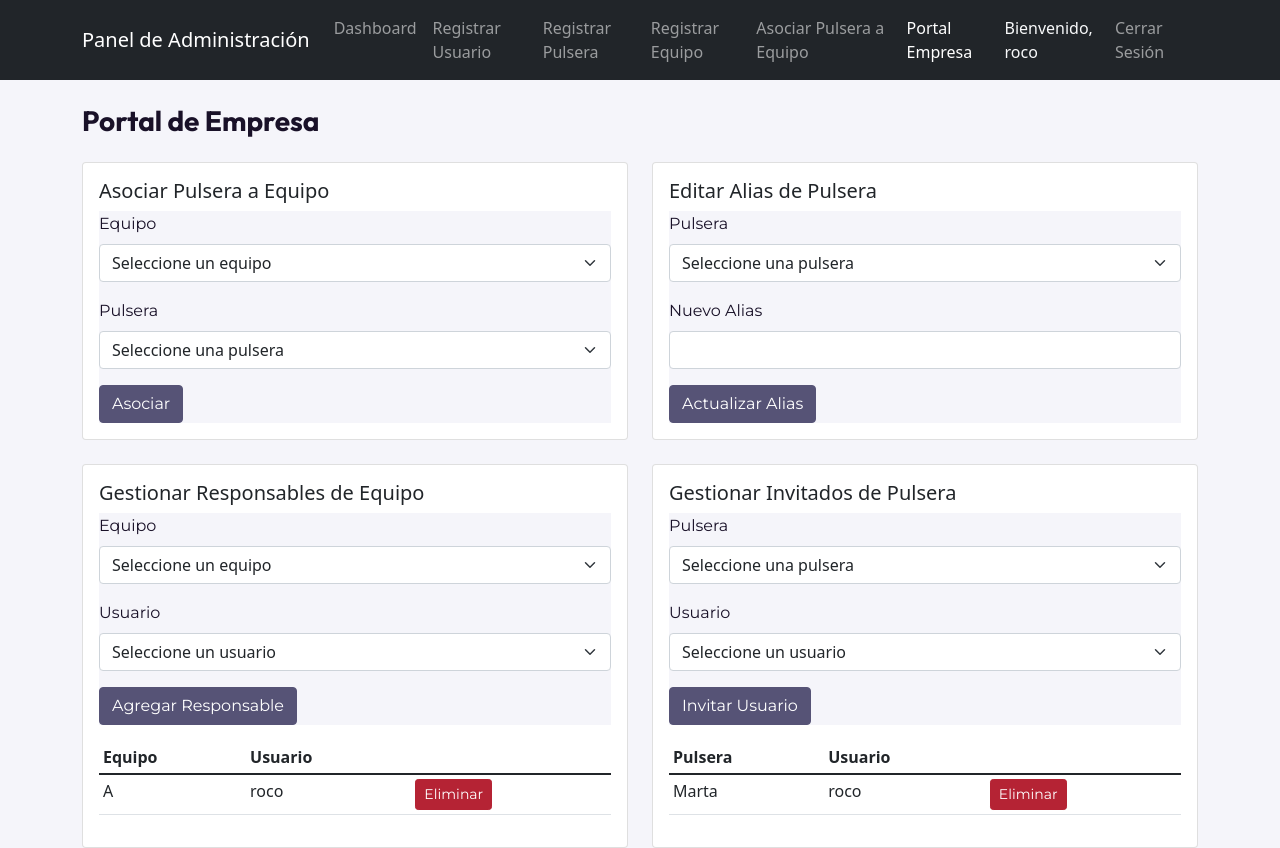
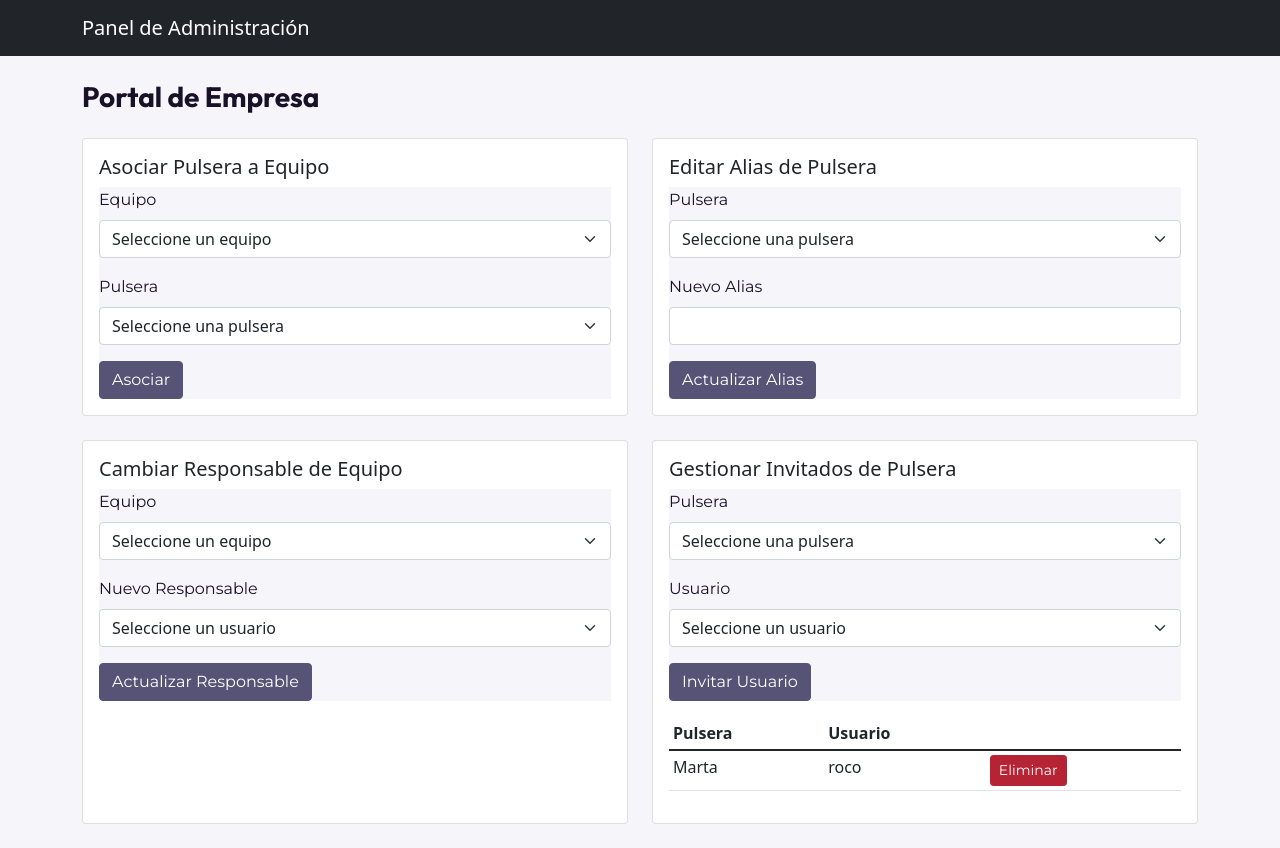
Before and after one commit to rocopolas/PROYECTO-PULSERA-NES, a PHP site: page /admin/portal_empresa.php in a window 1280 px wide. After the commit the page ends 824 px from the top, so only its background shows below. Run offline with PHP 8.4, Linux system fonts and the light colour scheme; a user stored in the database is signed in; data comes from the database, SQL or seed files in the repository; tables that the repository leaves empty or names only in its code hold one stand-in row (values such as "Sample post").

Commit message:
Add files via upload

```diff
--- a/admin/portal_empresa.php
+++ b/admin/portal_empresa.php
@@ -7,6 +7,10 @@ if (!isset($_SESSION['username'])) {
     header('Location: ../index.html');
     exit();
 }
+
+error_reporting(E_ALL);
+ini_set('display_errors', 1);
+$pdo->setAttribute(PDO::ATTR_ERRMODE, PDO::ERRMODE_EXCEPTION);
 
 $mensaje = '';
 
@@ -49,32 +53,15 @@ if ($_SERVER['REQUEST_METHOD'] === 'POST' && isset($_POST['action'])) {
                 }
             }
             break;
-        case 'agregar_responsable':
+        case 'responsable':
             if (!empty($_POST['equipo_id_resp']) && !empty($_POST['usuario_id'])) {
                 $equipo_id = $_POST['equipo_id_resp'];
                 $usuario_id = $_POST['usuario_id'];
-                $stmt = $pdo->prepare('SELECT id FROM equiposxresponsables WHERE equipo_id = ? AND usuario_id = ?');
-                $stmt->execute([$equipo_id, $usuario_id]);
-                if ($stmt->fetch()) {
-                    $mensaje = '<div class="alert alert-warning mt-3">El usuario ya es responsable de este equipo.</div>';
+                $stmt = $pdo->prepare('UPDATE equipos SET responsable_equipo = ? WHERE id = ?');
+                if ($stmt->execute([$usuario_id, $equipo_id])) {
+                    $mensaje = '<div class="alert alert-success mt-3">Responsable actualizado.</div>';
                 } else {
-                    $stmt = $pdo->prepare('INSERT INTO equiposxresponsables (equipo_id, usuario_id) VALUES (?, ?)');
-                    if ($stmt->execute([$equipo_id, $usuario_id])) {
-                        $mensaje = '<div class="alert alert-success mt-3">Responsable agregado.</div>';
-                    } else {
-                        $mensaje = '<div class="alert alert-danger mt-3">Error al agregar responsable.</div>';
-                    }
-                }
-            }
-            break;
-        case 'eliminar_responsable':
-            if (!empty($_POST['responsable_id'])) {
-                $resp_id = $_POST['responsable_id'];
-                $stmt = $pdo->prepare('DELETE FROM equiposxresponsables WHERE id = ?');
-                if ($stmt->execute([$resp_id])) {
-                    $mensaje = '<div class="alert alert-success mt-3">Responsable eliminado.</div>';
-                } else {
-                    $mensaje = '<div class="alert alert-danger mt-3">Error al eliminar responsable.</div>';
+                    $mensaje = '<div class="alert alert-danger mt-3">Error al actualizar responsable.</div>';
                 }
             }
             break;
@@ -115,7 +102,6 @@ $equipos = $pdo->query('SELECT id, nombre_equipo FROM equipos ORDER BY nombre_eq
 $pulseras = $pdo->query('SELECT id, alias FROM pulseras ORDER BY alias')->fetchAll(PDO::FETCH_ASSOC);
 $usuarios = $pdo->query('SELECT id, nombre FROM usuarios ORDER BY nombre')->fetchAll(PDO::FETCH_ASSOC);
 $invitaciones = $pdo->query('SELECT i.id, p.alias, u.nombre FROM pulserasxinvitados i JOIN pulseras p ON i.pulsera_id = p.id JOIN usuarios u ON i.invitado_id = u.id ORDER BY p.alias, u.nombre')->fetchAll(PDO::FETCH_ASSOC);
-$responsables = $pdo->query('SELECT r.id, e.nombre_equipo, u.nombre FROM equiposxresponsables r JOIN equipos e ON r.equipo_id = e.id JOIN usuarios u ON r.usuario_id = u.id ORDER BY e.nombre_equipo, u.nombre')->fetchAll(PDO::FETCH_ASSOC);
 ?>
 <!DOCTYPE html>
 <html lang="es">
@@ -130,23 +116,6 @@ $responsables = $pdo->query('SELECT r.id, e.nombre_equipo, u.nombre FROM equipos
     <nav class="navbar navbar-expand-lg navbar-dark bg-dark mb-4">
         <div class="container">
             <a class="navbar-brand" href="../pulseras/dashboard.php">Panel de Administración</a>
-            <button class="navbar-toggler" type="button" data-bs-toggle="collapse" data-bs-target="#navbarNav">
-                <span class="navbar-toggler-icon"></span>
-            </button>
-            <div class="collapse navbar-collapse" id="navbarNav">
-                <ul class="navbar-nav me-auto">
-                    <li class="nav-item"><a class="nav-link" href="../pulseras/dashboard.php">Dashboard</a></li>
-                    <li class="nav-item"><a class="nav-link" href="../auth/register.php">Registrar Usuario</a></li>
-                    <li class="nav-item"><a class="nav-link" href="../admin/register_pulsera.php">Registrar Pulsera</a></li>
-                    <li class="nav-item"><a class="nav-link" href="registrar_equipo.php">Registrar Equipo</a></li>
-                    <li class="nav-item"><a class="nav-link" href="asociar_pulsera_equipo.php">Asociar Pulsera a Equipo</a></li>
-                    <li class="nav-item"><a class="nav-link active" href="portal_empresa.php">Portal Empresa</a></li>
-                </ul>
-                <ul class="navbar-nav">
-                    <li class="nav-item"><span class="nav-link text-light">Bienvenido, <?php echo htmlspecialchars($_SESSION['username']); ?></span></li>
-                    <li class="nav-item"><a class="nav-link" href="../auth/logout.php">Cerrar Sesión</a></li>
-                </ul>
-            </div>
         </div>
     </nav>
 
@@ -213,9 +182,9 @@ $responsables = $pdo->query('SELECT r.id, e.nombre_equipo, u.nombre FROM equipos
             <div class="col-md-6">
                 <div class="card h-100">
                     <div class="card-body">
-                        <h5 class="card-title">Gestionar Responsables de Equipo</h5>
-                        <form method="POST" class="mb-3">
-                            <input type="hidden" name="action" value="agregar_responsable">
+                        <h5 class="card-title">Cambiar Responsable de Equipo</h5>
+                        <form method="POST">
+                            <input type="hidden" name="action" value="responsable">
                             <div class="mb-3">
                                 <label for="equipo_id_resp" class="form-label">Equipo</label>
                                 <select id="equipo_id_resp" name="equipo_id_resp" class="form-select" required>
@@ -226,7 +195,7 @@ $responsables = $pdo->query('SELECT r.id, e.nombre_equipo, u.nombre FROM equipos
                                 </select>
                             </div>
                             <div class="mb-3">
-                                <label for="usuario_id" class="form-label">Usuario</label>
+                                <label for="usuario_id" class="form-label">Nuevo Responsable</label>
                                 <select id="usuario_id" name="usuario_id" class="form-select" required>
                                     <option value="">Seleccione un usuario</option>
                                     <?php foreach ($usuarios as $us): ?>
@@ -234,36 +203,8 @@ $responsables = $pdo->query('SELECT r.id, e.nombre_equipo, u.nombre FROM equipos
                                     <?php endforeach; ?>
                                 </select>
                             </div>
-                            <button type="submit" class="btn btn-primary">Agregar Responsable</button>
+                            <button type="submit" class="btn btn-primary">Actualizar Responsable</button>
                         </form>
-                        <?php if (!empty($responsables)): ?>
-                            <table class="table table-sm">
-                                <thead>
-                                    <tr>
-                                        <th>Equipo</th>
-                                        <th>Usuario</th>
-                                        <th></th>
-                                    </tr>
-                                </thead>
-                                <tbody>
-                                    <?php foreach ($responsables as $resp): ?>
-                                        <tr>
-                                            <td><?php echo htmlspecialchars($resp['nombre_equipo']); ?></td>
-                                            <td><?php echo htmlspecialchars($resp['nombre']); ?></td>
-                                            <td>
-                                                <form method="POST" style="display:inline;">
-                                                    <input type="hidden" name="action" value="eliminar_responsable">
-                                                    <input type="hidden" name="responsable_id" value="<?php echo $resp['id']; ?>">
-                                                    <button type="submit" class="btn btn-sm btn-danger">Eliminar</button>
-                                                </form>
-                                            </td>
-                                        </tr>
-                                    <?php endforeach; ?>
-                                </tbody>
-                            </table>
-                        <?php else: ?>
-                            <p class="text-muted">No hay responsables registrados.</p>
-                        <?php endif; ?>
                     </div>
                 </div>
             </div>
```
